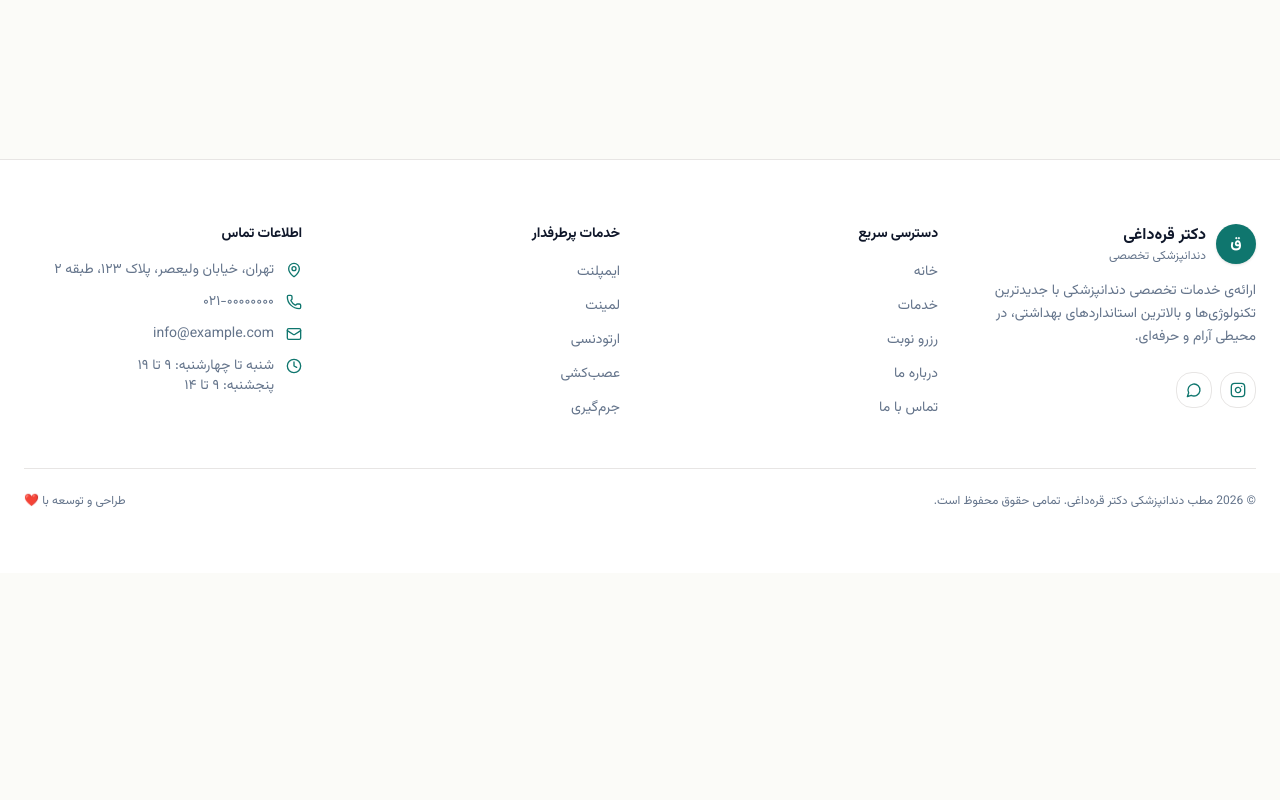
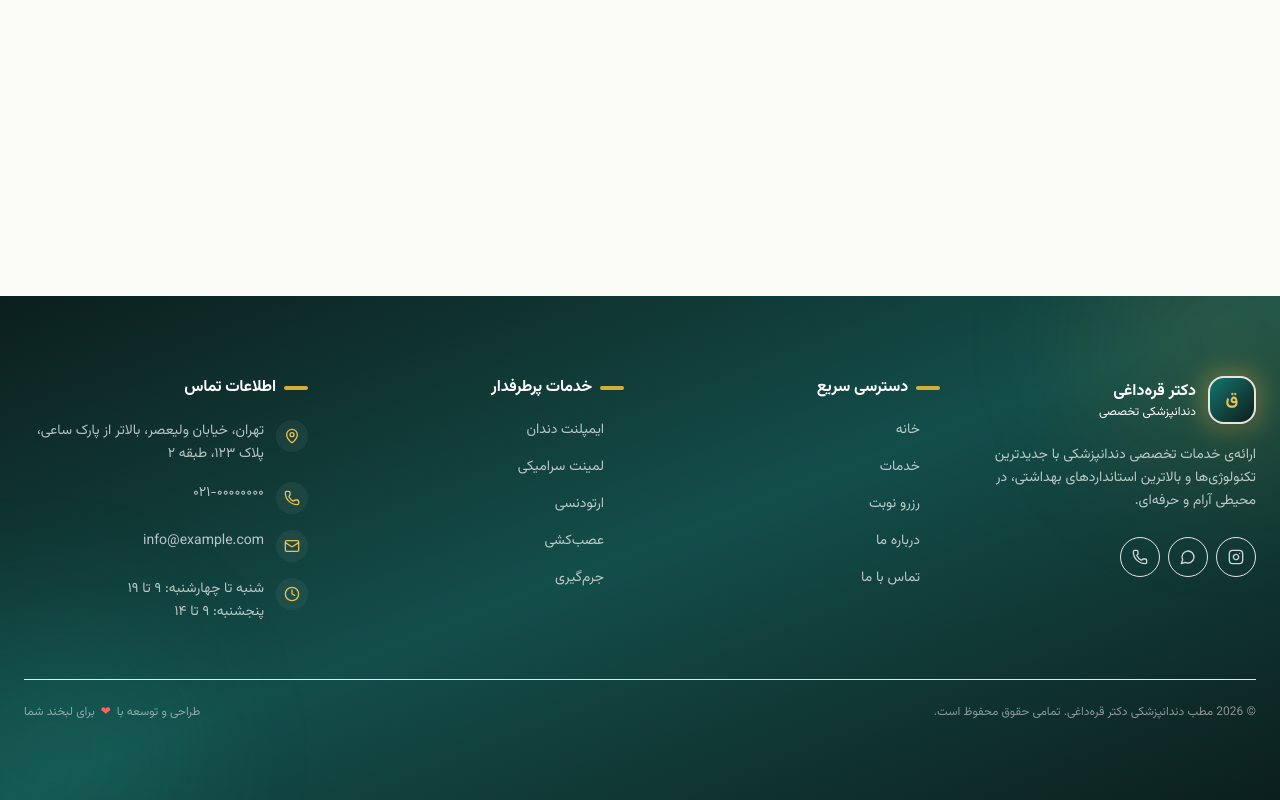
Before and after one commit to ksattari1384-gif/doctorDV2, a Next.js app: page /booking in a window 1280 px wide. Shown: the part 889-1689 px from the top of the page. Before the commit the page ends 1462 px from the top, so only its background shows below. Built offline with nearby package versions, Linux system fonts and the light colour scheme.

Commit message:
fix(booking): improve hero header and steps indicator layout

```diff
--- a/src/app/(site)/booking/page.tsx
+++ b/src/app/(site)/booking/page.tsx
@@ -34,7 +34,6 @@ const TIME_SLOTS = [
   "۱۶:۰۰", "۱۶:۳۰", "۱۷:۰۰", "۱۷:۳۰", "۱۸:۰۰",
 ];
 
-// ۷ روز آینده
 const getNextDays = () => {
   const days = [];
   const weekdays = ["یک‌شنبه", "دوشنبه", "سه‌شنبه", "چهارشنبه", "پنجشنبه", "جمعه", "شنبه"];
@@ -48,7 +47,7 @@ const getNextDays = () => {
       dayNum: d.getDate(),
       month: d.toLocaleDateString("fa-IR", { month: "short" }),
       isToday: i === 0,
-      isClosed: d.getDay() === 5, // جمعه
+      isClosed: d.getDay() === 5,
     });
   }
   return days;
@@ -125,7 +124,7 @@ export default function BookingPage() {
   return (
     <div className="min-h-screen bg-background pb-72 md:pb-80">
       {/* Header */}
-      <div className="bg-gradient-to-br from-ink-900 via-brand-900 to-ink-900 pt-8 pb-12 md:pb-16 rounded-b-[32px]">
+      <div className="bg-gradient-to-br from-ink-900 via-brand-900 to-ink-900 pt-24 md:pt-28 pb-16 md:pb-20 rounded-b-[32px] md:rounded-b-[48px]">
         <div className="container mx-auto px-4 md:px-6">
           <Link
             href="/"
@@ -135,18 +134,21 @@ export default function BookingPage() {
             بازگشت
           </Link>
 
-          <h1 className="text-2xl md:text-3xl font-bold text-white">
-            رزرو نوبت آنلاین
+          <h1 className="text-3xl md:text-5xl font-bold text-white leading-tight">
+            رزرو نوبت{" "}
+            <span className="bg-gradient-to-l from-gold-400 via-gold-500 to-gold-600 bg-clip-text text-transparent">
+              آنلاین
+            </span>
           </h1>
-          <p className="mt-2 text-sm text-white/70">
-            در ۳ مرحله‌ی ساده نوبت خود را رزرو کنید
+          <p className="mt-4 max-w-2xl text-base md:text-lg text-white/80 leading-relaxed">
+            در ۳ مرحله‌ی ساده، نوبت خود را رزرو کنید
           </p>
         </div>
       </div>
 
       {/* Steps indicator */}
-      <div className="container mx-auto px-4 md:px-6 -mt-6">
-        <div className="rounded-2xl bg-surface border border-border shadow-soft p-3 md:p-4">
+      <div className="container mx-auto px-4 md:px-6 -mt-8 relative z-10">
+        <div className="rounded-3xl bg-surface border border-border shadow-elevated p-4 md:p-5">
           <div className="flex items-center justify-between">
             {[
               { num: 1, label: "انتخاب خدمت", icon: Sparkles },
@@ -251,7 +253,6 @@ export default function BookingPage() {
               چه زمانی مناسب شماست؟
             </h2>
 
-            {/* Days */}
             <div className="flex gap-2 overflow-x-auto pb-2 scrollbar-hide">
               {days.map((d, idx) => (
                 <button
@@ -286,7 +287,6 @@ export default function BookingPage() {
               ))}
             </div>
 
-            {/* Time slots */}
             {selectedDay !== null && (
               <div className="mt-6">
                 <h3 className="text-sm font-bold text-ink-800 mb-3">
--- a/src/components/site/footer.tsx
+++ b/src/components/site/footer.tsx
@@ -6,6 +6,7 @@ import {
   Clock,
   Instagram,
   MessageCircle,
+  ArrowLeft,
 } from "lucide-react";
 
 const QUICK_LINKS = [
@@ -16,9 +17,9 @@ const QUICK_LINKS = [
   { label: "تماس با ما", href: "/contact" },
 ];
 
-const SERVICES_LINKS = [
-  { label: "ایمپلنت", href: "/services/implant" },
-  { label: "لمینت", href: "/services/laminate" },
+const SERVICE_LINKS = [
+  { label: "ایمپلنت دندان", href: "/services/implant" },
+  { label: "لمینت سرامیکی", href: "/services/laminate" },
   { label: "ارتودنسی", href: "/services/orthodontics" },
   { label: "عصب‌کشی", href: "/services/root-canal" },
   { label: "جرم‌گیری", href: "/services/scaling" },
@@ -28,61 +29,79 @@ export function Footer() {
   const year = new Date().getFullYear();
 
   return (
-    <footer className="border-t border-border bg-surface mt-20">
-      <div className="container mx-auto px-4 md:px-6 py-12 md:py-16">
-        <div className="grid grid-cols-1 md:grid-cols-2 lg:grid-cols-4 gap-10">
+    <footer className="relative bg-gradient-to-br from-ink-900 via-brand-900 to-ink-900 text-white mt-20 overflow-hidden">
+      {/* Decorative circles */}
+      <div className="pointer-events-none absolute -top-24 -right-24 h-72 w-72 rounded-full bg-gold-500/10 blur-3xl" />
+      <div className="pointer-events-none absolute -bottom-24 -left-24 h-72 w-72 rounded-full bg-brand-400/10 blur-3xl" />
+
+      <div className="relative container mx-auto px-4 md:px-6 py-14 md:py-20">
+        <div className="grid grid-cols-1 md:grid-cols-2 lg:grid-cols-4 gap-10 lg:gap-8">
           {/* Brand */}
-          <div className="space-y-4">
-            <div className="flex items-center gap-2.5">
-              <div className="flex h-10 w-10 items-center justify-center rounded-xl bg-brand-700 text-white font-bold shadow-sm">
-                ق
+          <div className="space-y-5">
+            <div className="flex items-center gap-3">
+              <div className="relative">
+                <div className="absolute -inset-1 rounded-2xl bg-gradient-to-tr from-gold-400 to-gold-600 opacity-40 blur-md" />
+                <div className="relative flex h-12 w-12 items-center justify-center rounded-2xl bg-gradient-to-br from-brand-700 to-ink-900 border-2 border-gold-500/40 text-gold-400 font-bold text-lg shadow-lg">
+                  ق
+                </div>
               </div>
               <div className="flex flex-col leading-tight">
-                <span className="text-base font-bold text-ink-800">
+                <span className="text-base font-bold text-white">
                   دکتر قره‌داغی
                 </span>
-                <span className="text-xs text-muted">دندانپزشکی تخصصی</span>
+                <span className="text-xs text-gold-300/80">
+                  دندانپزشکی تخصصی
+                </span>
               </div>
             </div>
-            <p className="text-sm text-muted leading-relaxed">
+            <p className="text-sm text-white/70 leading-relaxed">
               ارائه‌ی خدمات تخصصی دندانپزشکی با جدیدترین تکنولوژی‌ها و
               بالاترین استانداردهای بهداشتی، در محیطی آرام و حرفه‌ای.
             </p>
-            <div className="flex items-center gap-2 pt-2">
+            <div className="flex items-center gap-2 pt-1">
               <a
                 href="https://instagram.com/"
                 target="_blank"
                 rel="noreferrer"
                 aria-label="اینستاگرام"
-                className="flex h-9 w-9 items-center justify-center rounded-lg border border-border hover:bg-brand-50 hover:border-brand-200 transition"
+                className="flex h-10 w-10 items-center justify-center rounded-xl border border-white/15 text-white/80 hover:bg-gradient-to-tr hover:from-yellow-400 hover:via-pink-500 hover:to-purple-600 hover:text-white hover:border-transparent transition"
               >
-                <Instagram className="h-4 w-4 text-brand-700" />
+                <Instagram className="h-4 w-4" />
               </a>
               <a
                 href="https://wa.me/989120000000"
                 target="_blank"
                 rel="noreferrer"
                 aria-label="واتساپ"
-                className="flex h-9 w-9 items-center justify-center rounded-lg border border-border hover:bg-brand-50 hover:border-brand-200 transition"
+                className="flex h-10 w-10 items-center justify-center rounded-xl border border-white/15 text-white/80 hover:bg-green-500 hover:text-white hover:border-transparent transition"
               >
-                <MessageCircle className="h-4 w-4 text-brand-700" />
+                <MessageCircle className="h-4 w-4" />
+              </a>
+              <a
+                href="tel:+982100000000"
+                aria-label="تماس"
+                className="flex h-10 w-10 items-center justify-center rounded-xl border border-white/15 text-white/80 hover:bg-brand-600 hover:text-white hover:border-transparent transition"
+              >
+                <Phone className="h-4 w-4" />
               </a>
             </div>
           </div>
 
           {/* Quick links */}
           <div>
-            <h3 className="text-sm font-bold text-ink-800 mb-4">
+            <h3 className="text-base font-bold text-white mb-5 flex items-center gap-2">
+              <span className="h-1 w-6 rounded-full bg-gold-500" />
               دسترسی سریع
             </h3>
-            <ul className="space-y-2.5">
+            <ul className="space-y-3">
               {QUICK_LINKS.map((item) => (
                 <li key={item.href}>
                   <Link
                     href={item.href}
-                    className="text-sm text-muted hover:text-brand-700 transition"
+                    className="group inline-flex items-center gap-2 text-sm text-white/70 hover:text-gold-400 transition"
                   >
-                    {item.label}
+                    <ArrowLeft className="h-3 w-3 opacity-0 group-hover:opacity-100 -translate-x-2 group-hover:translate-x-0 transition-all" />
+                    <span>{item.label}</span>
                   </Link>
                 </li>
               ))}
@@ -91,17 +110,19 @@ export function Footer() {
 
           {/* Services */}
           <div>
-            <h3 className="text-sm font-bold text-ink-800 mb-4">
+            <h3 className="text-base font-bold text-white mb-5 flex items-center gap-2">
+              <span className="h-1 w-6 rounded-full bg-gold-500" />
               خدمات پرطرفدار
             </h3>
-            <ul className="space-y-2.5">
-              {SERVICES_LINKS.map((item) => (
+            <ul className="space-y-3">
+              {SERVICE_LINKS.map((item) => (
                 <li key={item.href}>
                   <Link
                     href={item.href}
-                    className="text-sm text-muted hover:text-brand-700 transition"
+                    className="group inline-flex items-center gap-2 text-sm text-white/70 hover:text-gold-400 transition"
                   >
-                    {item.label}
+                    <ArrowLeft className="h-3 w-3 opacity-0 group-hover:opacity-100 -translate-x-2 group-hover:translate-x-0 transition-all" />
+                    <span>{item.label}</span>
                   </Link>
                 </li>
               ))}
@@ -110,36 +131,47 @@ export function Footer() {
 
           {/* Contact */}
           <div>
-            <h3 className="text-sm font-bold text-ink-800 mb-4">
+            <h3 className="text-base font-bold text-white mb-5 flex items-center gap-2">
+              <span className="h-1 w-6 rounded-full bg-gold-500" />
               اطلاعات تماس
             </h3>
-            <ul className="space-y-3">
-              <li className="flex items-start gap-3 text-sm text-muted">
-                <MapPin className="h-4 w-4 mt-0.5 shrink-0 text-brand-700" />
-                <span>تهران، خیابان ولیعصر، پلاک ۱۲۳، طبقه ۲</span>
+            <ul className="space-y-4">
+              <li className="flex items-start gap-3 text-sm text-white/70">
+                <div className="flex h-8 w-8 shrink-0 items-center justify-center rounded-lg bg-white/5 text-gold-400">
+                  <MapPin className="h-4 w-4" />
+                </div>
+                <span className="leading-relaxed">
+                  تهران، خیابان ولیعصر، بالاتر از پارک ساعی، پلاک ۱۲۳، طبقه ۲
+                </span>
               </li>
-              <li className="flex items-start gap-3 text-sm text-muted">
-                <Phone className="h-4 w-4 mt-0.5 shrink-0 text-brand-700" />
+              <li className="flex items-start gap-3 text-sm text-white/70">
+                <div className="flex h-8 w-8 shrink-0 items-center justify-center rounded-lg bg-white/5 text-gold-400">
+                  <Phone className="h-4 w-4" />
+                </div>
                 <a
                   href="tel:+982100000000"
                   dir="ltr"
-                  className="hover:text-brand-700 transition"
+                  className="hover:text-gold-400 transition leading-relaxed"
                 >
                   ۰۲۱-۰۰۰۰۰۰۰۰
                 </a>
               </li>
-              <li className="flex items-start gap-3 text-sm text-muted">
-                <Mail className="h-4 w-4 mt-0.5 shrink-0 text-brand-700" />
+              <li className="flex items-start gap-3 text-sm text-white/70">
+                <div className="flex h-8 w-8 shrink-0 items-center justify-center rounded-lg bg-white/5 text-gold-400">
+                  <Mail className="h-4 w-4" />
+                </div>
                 <a
                   href="mailto:info@example.com"
-                  className="hover:text-brand-700 transition"
+                  className="hover:text-gold-400 transition leading-relaxed"
                 >
                   info@example.com
                 </a>
               </li>
-              <li className="flex items-start gap-3 text-sm text-muted">
-                <Clock className="h-4 w-4 mt-0.5 shrink-0 text-brand-700" />
-                <span>
+              <li className="flex items-start gap-3 text-sm text-white/70">
+                <div className="flex h-8 w-8 shrink-0 items-center justify-center rounded-lg bg-white/5 text-gold-400">
+                  <Clock className="h-4 w-4" />
+                </div>
+                <span className="leading-relaxed">
                   شنبه تا چهارشنبه: ۹ تا ۱۹
                   <br />
                   پنجشنبه: ۹ تا ۱۴
@@ -149,11 +181,16 @@ export function Footer() {
           </div>
         </div>
 
-        <div className="mt-12 pt-6 border-t border-border flex flex-col md:flex-row items-center justify-between gap-3">
-          <p className="text-xs text-muted">
+        {/* Bottom bar */}
+        <div className="mt-14 pt-6 border-t border-white/10 flex flex-col md:flex-row items-center justify-between gap-3">
+          <p className="text-xs text-white/50">
             © {year} مطب دندانپزشکی دکتر قره‌داغی. تمامی حقوق محفوظ است.
           </p>
-          <p className="text-xs text-muted">طراحی و توسعه با ❤️</p>
+          <p className="text-xs text-white/50 flex items-center gap-1.5">
+            طراحی و توسعه با
+            <span className="text-red-400">❤</span>
+            برای لبخند شما
+          </p>
         </div>
       </div>
     </footer>
```
